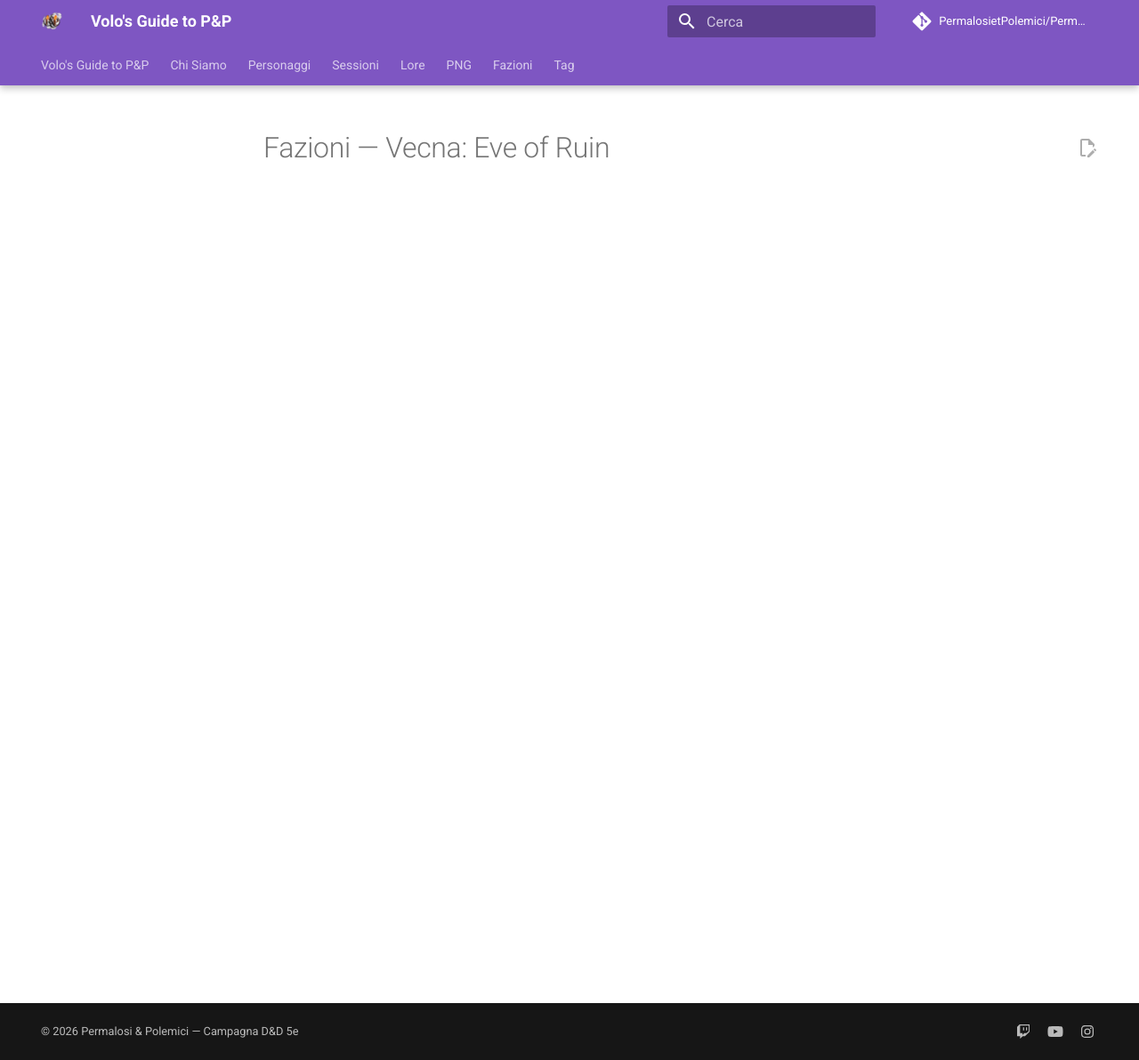
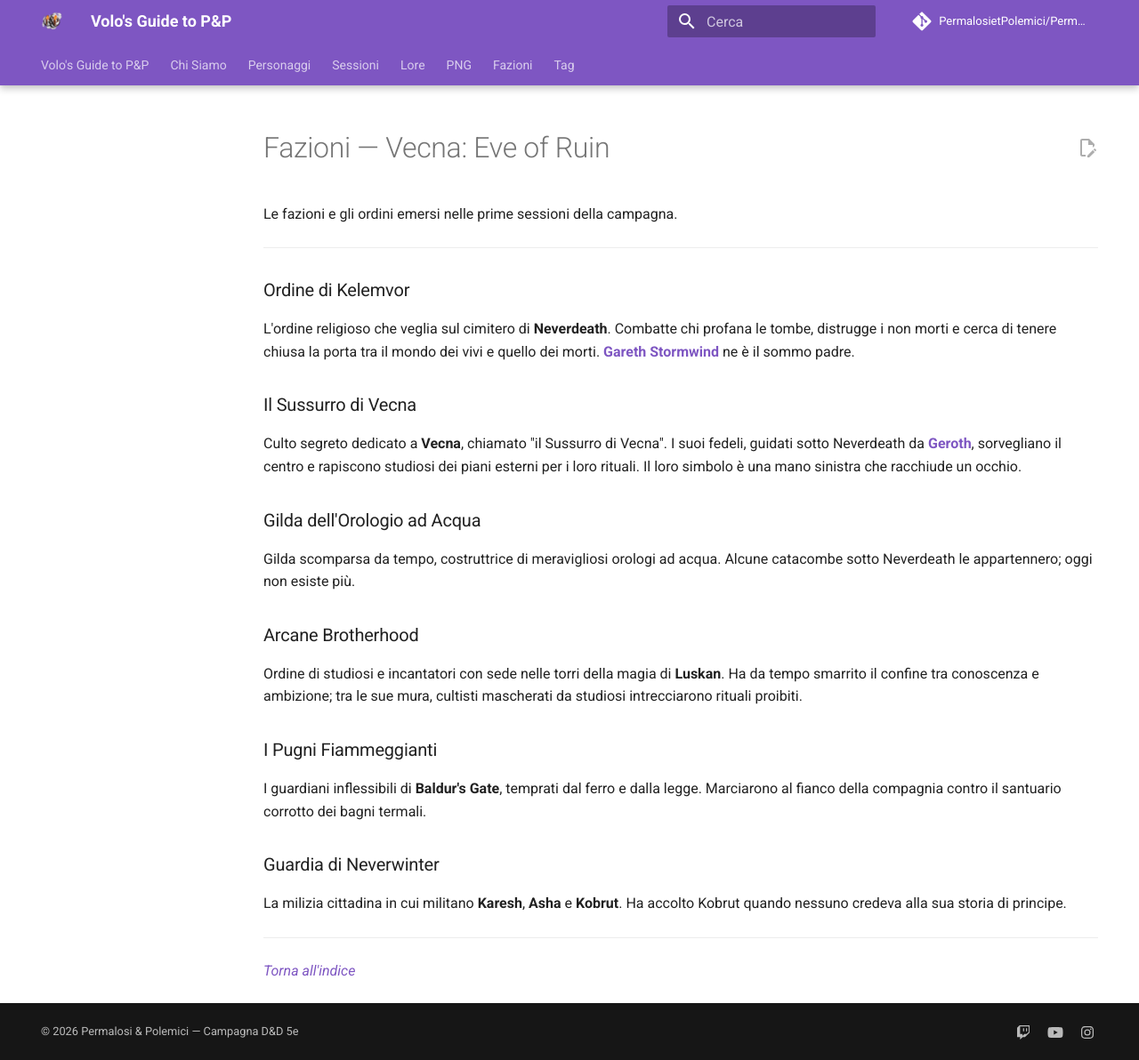
Before and after one commit to PermalosietPolemici/PermalosietPolemici.github.io, an MkDocs documentation site: the page built from docs/fazioni/vecna/index.md, in a window 1280 px wide and 1192 px high. Shown: the whole window at 89% size. Built offline with MkDocs 1.6.1 and Material for MkDocs 9.7.7, drawn with Linux system fonts in a browser that asks for light colours; comment, search, counter and statistics services are not loaded.

Commit message:
Wiki Vecna: prologo campagna + aggiornamento Lore/PNG/Fazioni/Missioni

```diff
--- a/docs/fazioni/vecna/index.md
+++ b/docs/fazioni/vecna/index.md
@@ -1 +1,33 @@
 # Fazioni — Vecna: Eve of Ruin
+
+Le fazioni e gli ordini emersi nelle prime sessioni della campagna.
+
+---
+
+### Ordine di Kelemvor {#ordine-di-kelemvor}
+
+L'ordine religioso che veglia sul cimitero di **Neverdeath**. Combatte chi profana le tombe, distrugge i non morti e cerca di tenere chiusa la porta tra il mondo dei vivi e quello dei morti. **[Gareth Stormwind](<../../png/vecna/#gareth-stormwind>)** ne è il sommo padre.
+
+### Il Sussurro di Vecna {#sussurro-di-vecna}
+
+Culto segreto dedicato a **Vecna**, chiamato "il Sussurro di Vecna". I suoi fedeli, guidati sotto Neverdeath da **[Geroth](<../../png/vecna/#geroth>)**, sorvegliano il centro e rapiscono studiosi dei piani esterni per i loro rituali. Il loro simbolo è una mano sinistra che racchiude un occhio.
+
+### Gilda dell'Orologio ad Acqua {#gilda-orologio-acqua}
+
+Gilda scomparsa da tempo, costruttrice di meravigliosi orologi ad acqua. Alcune catacombe sotto Neverdeath le appartennero; oggi non esiste più.
+
+### Arcane Brotherhood {#arcane-brotherhood}
+
+Ordine di studiosi e incantatori con sede nelle torri della magia di **Luskan**. Ha da tempo smarrito il confine tra conoscenza e ambizione; tra le sue mura, cultisti mascherati da studiosi intrecciarono rituali proibiti.
+
+### I Pugni Fiammeggianti {#pugni-fiammeggianti}
+
+I guardiani inflessibili di **Baldur's Gate**, temprati dal ferro e dalla legge. Marciarono al fianco della compagnia contro il santuario corrotto dei bagni termali.
+
+### Guardia di Neverwinter {#guardia-di-neverwinter}
+
+La milizia cittadina in cui militano **Karesh**, **Asha** e **Kobrut**. Ha accolto Kobrut quando nessuno credeva alla sua storia di principe.
+
+---
+
+*[Torna all'indice](/fazioni/)*
```
